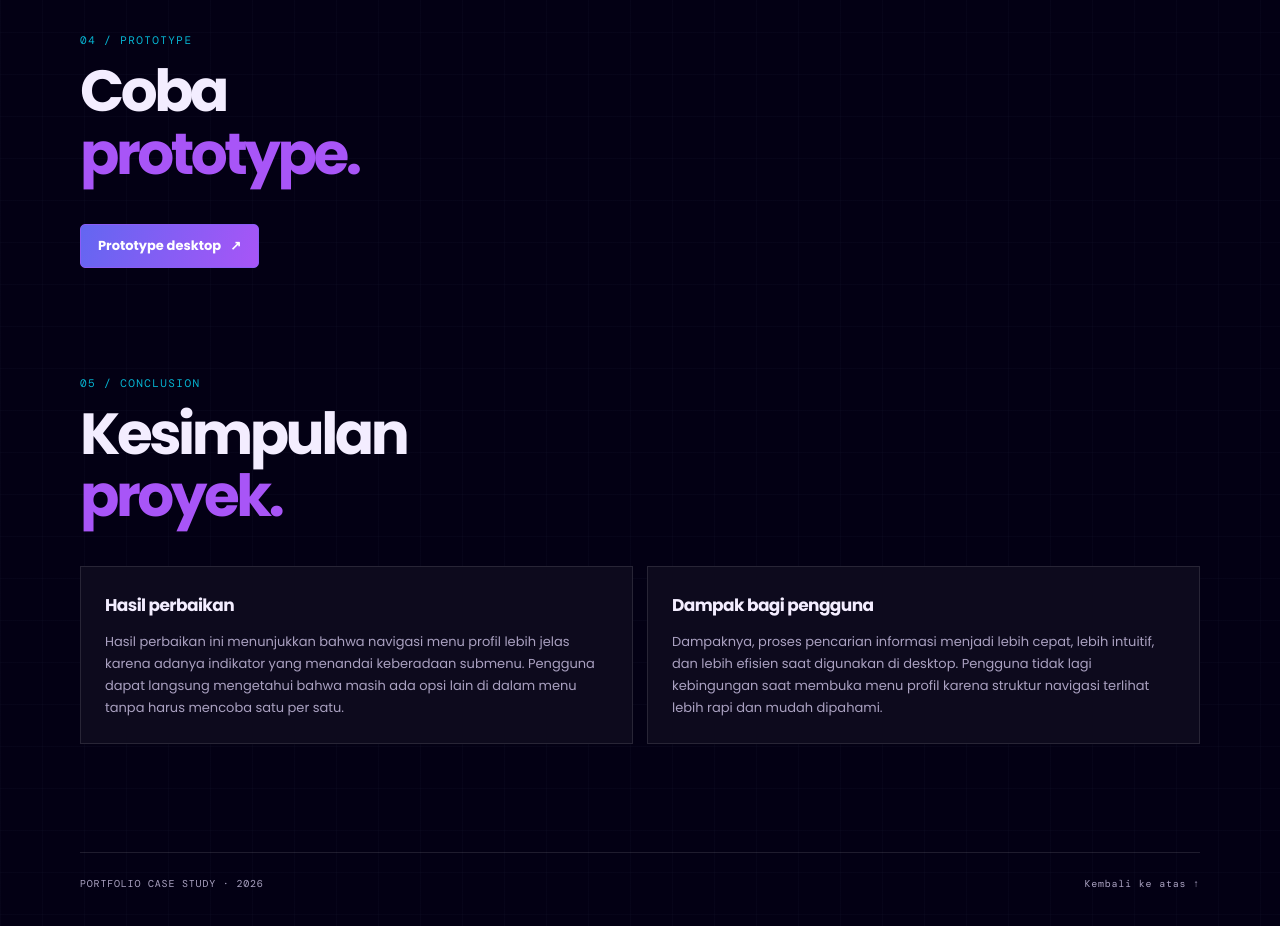
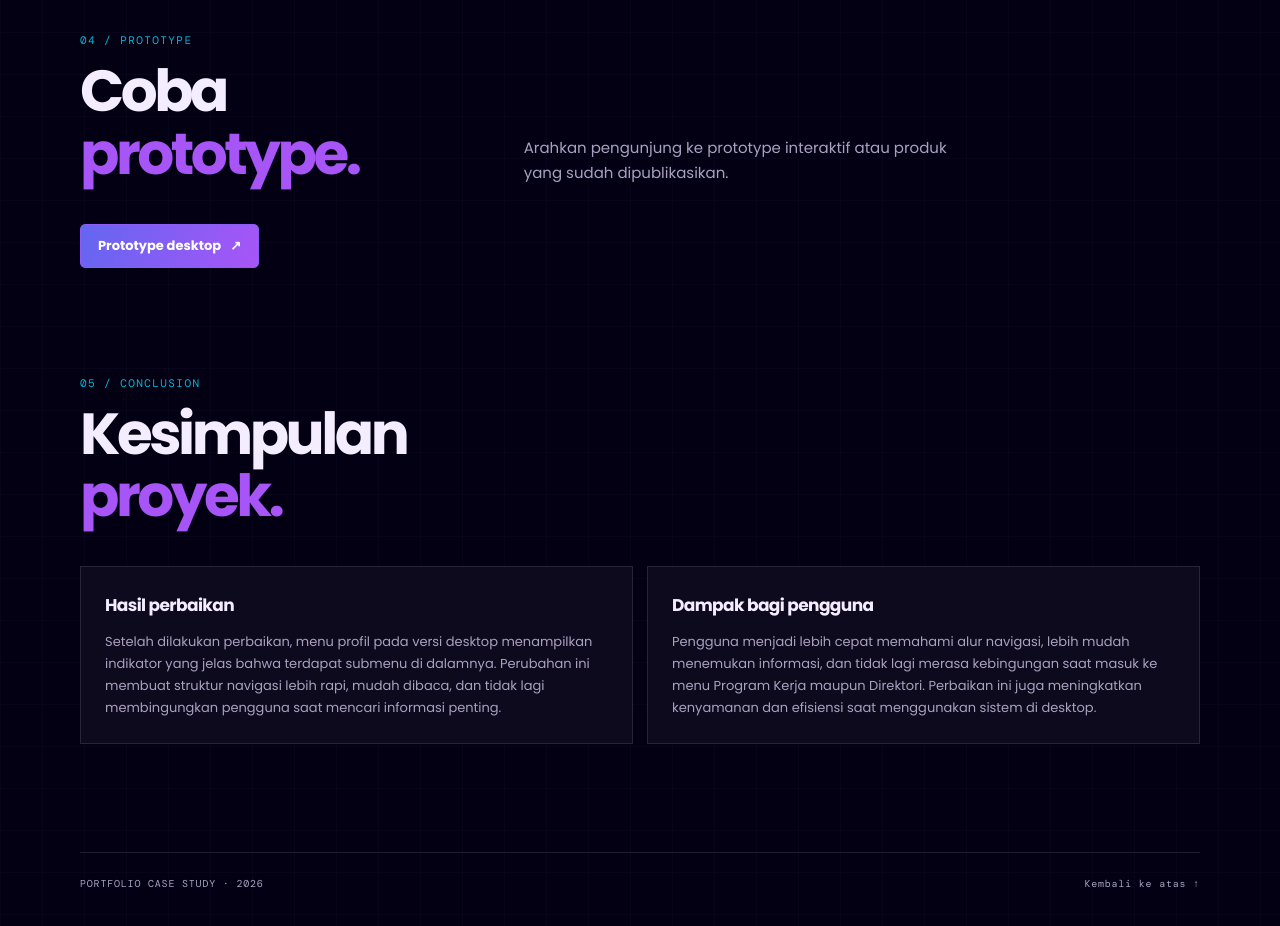
Before and after one commit to Ohmywanzz/prototype, a plain HTML site: page index.html in a window 1280 px wide. Shown: the part 3580-4506 px from the top of the page. Drawn offline with nearby package versions, Linux system fonts and the light colour scheme.

Commit message:
initial commit

```diff
--- a/index.html
+++ b/index.html
@@ -82,13 +82,13 @@
     </section>
 
     <section class="content-section" id="prototype">
-      <div class="section-heading"><div><span class="kicker">04 / PROTOTYPE</span><h2>Coba <em>prototype.</em></h2></div><p class="section-intro"></p></div>
-      <div class="prototype-links"><a class="button primary" href="https://www.figma.com/" target="_blank" rel="noreferrer">Prototype desktop <span>↗</span></a></div>
+      <div class="section-heading"><div><span class="kicker">04 / PROTOTYPE</span><h2>Coba <em>prototype.</em></h2></div><p class="section-intro">Arahkan pengunjung ke prototype interaktif atau produk yang sudah dipublikasikan.</p></div>
+      <div class="prototype-links"><a class="button primary" href="https://www.figma.com/design/dDoomEJzFxtQWzJZbb4pw6/Untitled?node-id=0-1&p=f&t=IiSzAFp5zzcFovRE-0" target="_blank" rel="noreferrer">Prototype desktop <span>↗</span></a></div>
     </section>
 
     <section class="content-section" id="conclusion">
       <div class="section-heading"><div><span class="kicker">05 / CONCLUSION</span><h2>Kesimpulan <em>proyek.</em></h2></div><p class="section-intro"></p></div>
-      <div class="conclusion-grid"><article class="conclusion-card"><h3>Hasil perbaikan</h3><p>Hasil perbaikan ini menunjukkan bahwa navigasi menu profil lebih jelas karena adanya indikator yang menandai keberadaan submenu. Pengguna dapat langsung mengetahui bahwa masih ada opsi lain di dalam menu tanpa harus mencoba satu per satu.</p></article><article class="conclusion-card"><h3>Dampak bagi pengguna</h3><p>Dampaknya, proses pencarian informasi menjadi lebih cepat, lebih intuitif, dan lebih efisien saat digunakan di desktop. Pengguna tidak lagi kebingungan saat membuka menu profil karena struktur navigasi terlihat lebih rapi dan mudah dipahami.</p></article></div>
+      <div class="conclusion-grid"><article class="conclusion-card"><h3>Hasil perbaikan</h3><p>Setelah dilakukan perbaikan, menu profil pada versi desktop menampilkan indikator yang jelas bahwa terdapat submenu di dalamnya. Perubahan ini membuat struktur navigasi lebih rapi, mudah dibaca, dan tidak lagi membingungkan pengguna saat mencari informasi penting.</p></article><article class="conclusion-card"><h3>Dampak bagi pengguna</h3><p>Pengguna menjadi lebih cepat memahami alur navigasi, lebih mudah menemukan informasi, dan tidak lagi merasa kebingungan saat masuk ke menu Program Kerja maupun Direktori. Perbaikan ini juga meningkatkan kenyamanan dan efisiensi saat menggunakan sistem di desktop.</p></article></div>
     </section>
     <footer id="contact"><span>PORTFOLIO CASE STUDY · 2026</span><a href="#top">Kembali ke atas ↑</a></footer>
   </main>
```
